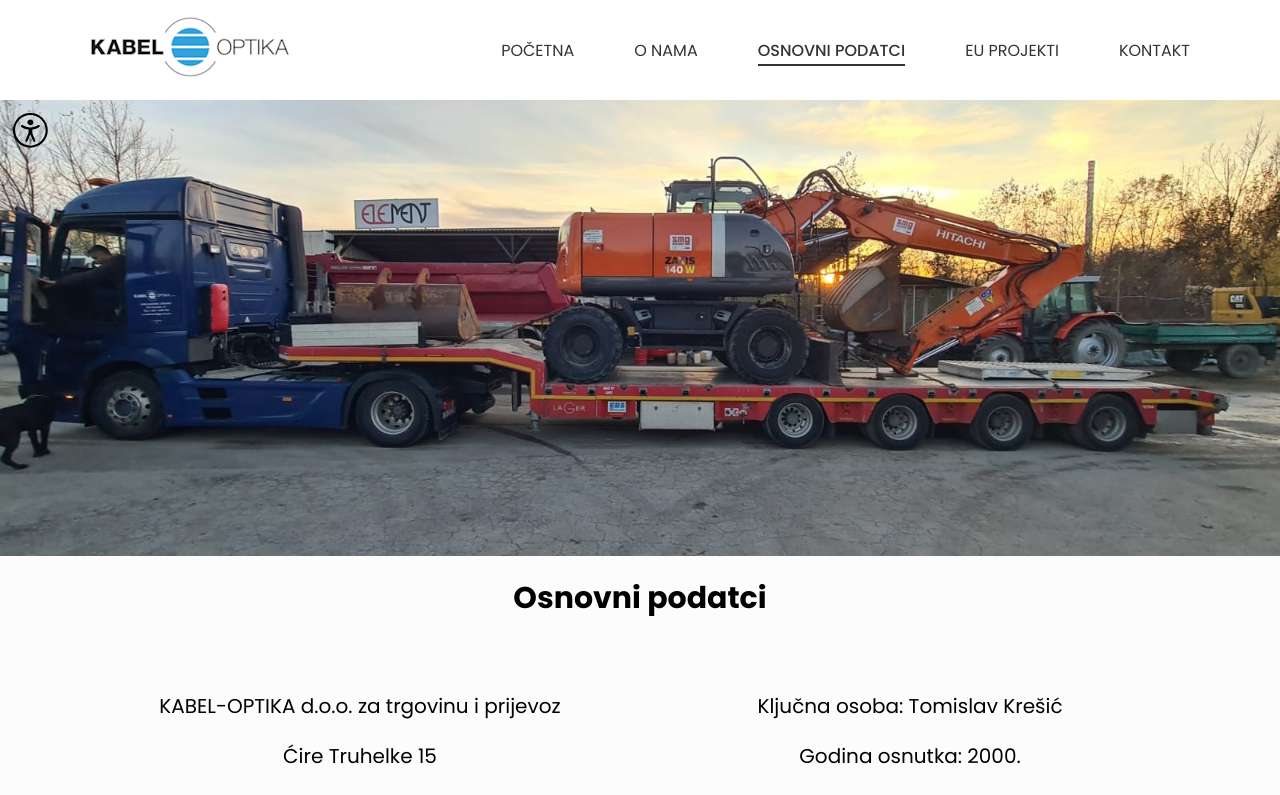
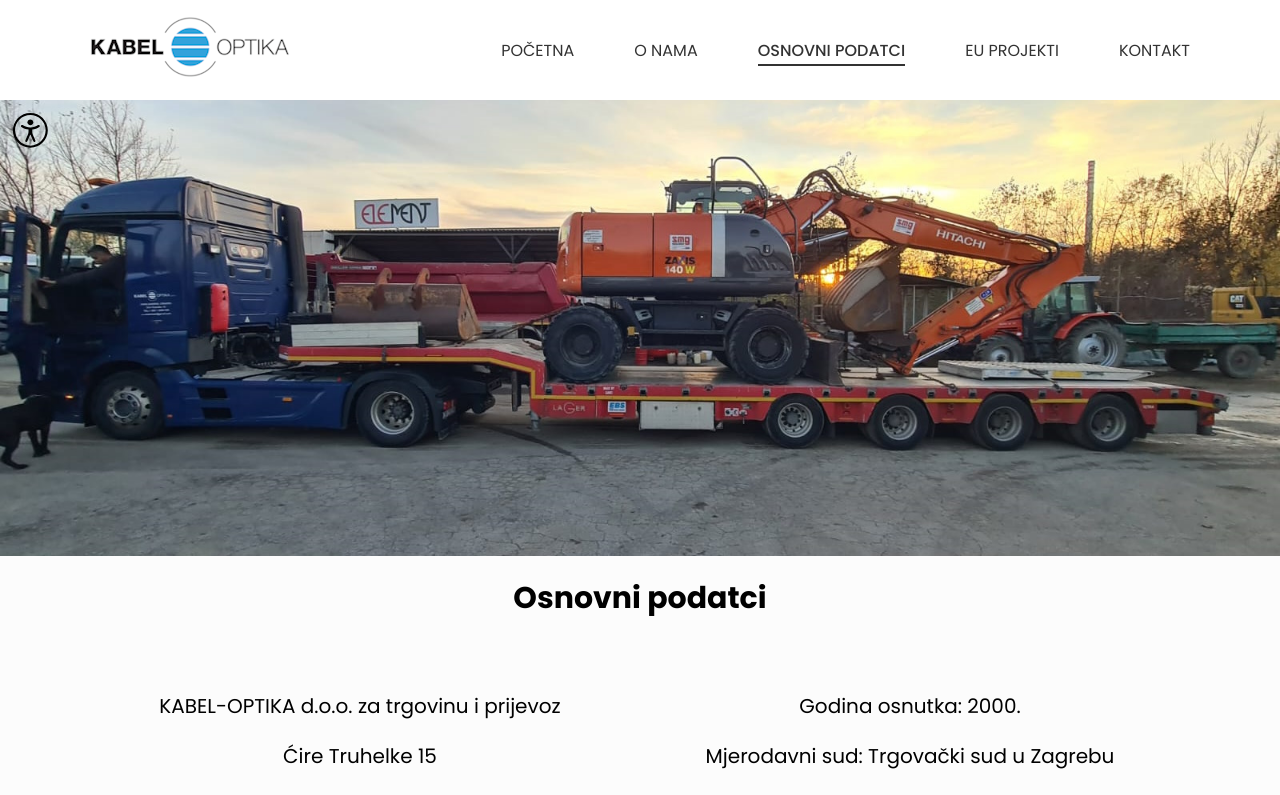
Before and after one commit to iivkov/kabel-optika, a React (Create React App) app: page /podatci in a window 1280 px wide. Shown: the top 795 px of the page. Built offline with nearby package versions, Linux system fonts and the light colour scheme.

Commit message:
po Tomislavovu zahtjevu uklonjene ključne osobe

```diff
--- a/src/components/InformationComponent.js
+++ b/src/components/InformationComponent.js
@@ -20,13 +20,11 @@ const InformationComponent = () => {
                 <p>Ćire Truhelke 15</p>
                 <p>HR-10000 Zagreb</p>
                 <br />
-                <br />
                 <p>Telefon: +385 (0)1 366 5055</p>
                 <p>E-pošta: info@kabel-optika.hr</p>
             </div>
             {/* <div className="spacer"></div> */}
             <div className={`box right ${animate ? 'enter' : 'right-enter'}`}>
-                <p>Ključna osoba: Tomislav Krešić</p>
                 <p>Godina osnutka: 2000.</p>
                 <p>Mjerodavni sud: Trgovački sud u Zagrebu</p>
                 <p>Pravni oblik: društvo s ograničenom odgovornošću</p>
```
